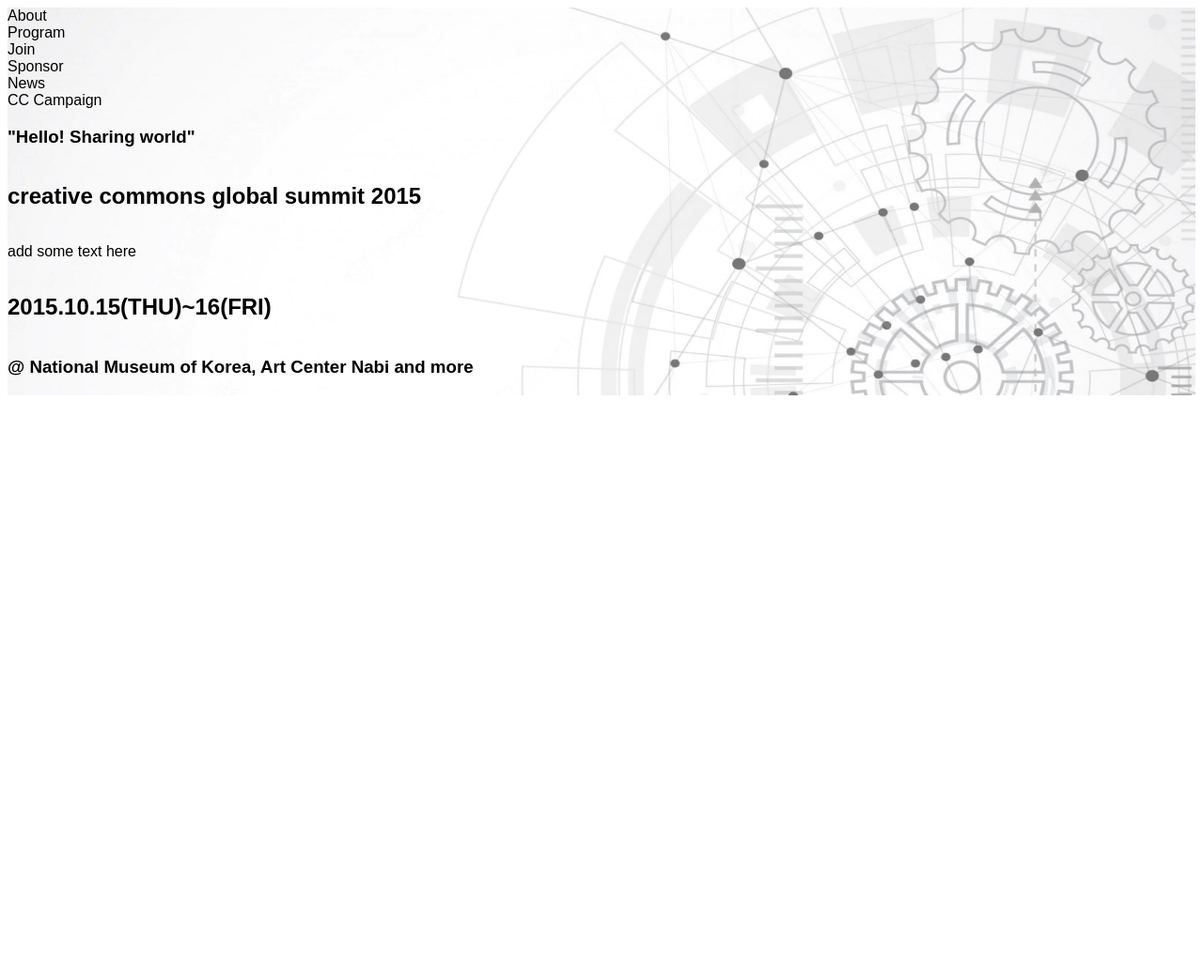
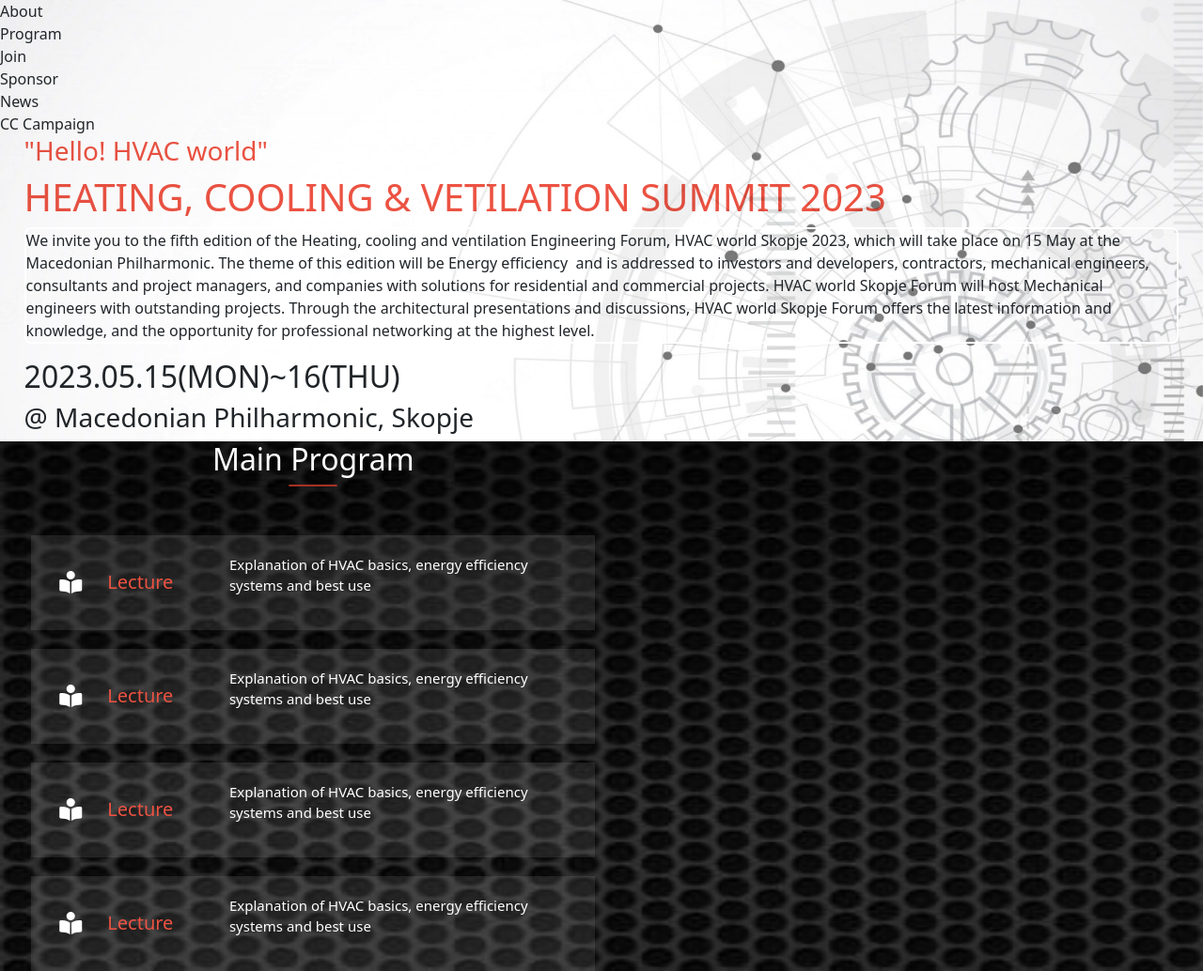
Before and after one commit to MarkoKermi/Capstone-project---Conference-page, a website: page index.html in a window 1280 px wide. Shown: the whole page at 94% size. Before the commit the page ends 800 px from the top, so only its background shows below. Drawn offline with nearby package versions, Linux system fonts and the light colour scheme; a web font is replaced by a local one.

Commit message:
First and second page HTML & CSS 60% done

```diff
--- a/index.html
+++ b/index.html
@@ -4,15 +4,39 @@
     <meta charset="UTF-8" />
     <meta http-equiv="X-UA-Compatible" content="IE=edge" />
     <meta name="viewport" content="width=device-width, initial-scale=1.0" />
-    <title></title>
+    <title>Capston project Portfolio</title>
+    <script
+      src="https://kit.fontawesome.com/be8db3d534.js"
+      crossorigin="anonymous"
+    ></script>
     <link rel="stylesheet" href="style.css" />
-  </head>
     <link
-    href="https://fonts.googleapis.com/css?family=Cocogoose"
+      href="https://cdn.jsdelivr.net/npm/bootstrap@5.3.0-alpha1/dist/css/bootstrap.min.css"
+      rel="stylesheet"
+      integrity="sha384-GLhlTQ8iRABdZLl6O3oVMWSktQOp6b7In1Zl3/Jr59b6EGGoI1aFkw7cmDA6j6gD"
+      crossorigin="anonymous"
+    />
+    <link
+      rel="stylesheet"
+      href="https://cdnjs.cloudflare.com/ajax/libs/font-awesome/4.7.0/css/font-awesome.min.css"
+    />
+    <script
+      src="https://cdn.jsdelivr.net/npm/bootstrap@5.3.0-alpha1/dist/js/bootstrap.bundle.min.js"
+      integrity="sha384-w76AqPfDkMBDXo30jS1Sgez6pr3x5MlQ1ZAGC+nuZB+EYdgRZgiwxhTBTkF7CXvN"
+      crossorigin="anonymous"
+    ></script>
+    <link rel="preconnect" href="https://fonts.googleapis.com" />
+    <link rel="preconnect" href="https://fonts.gstatic.com" crossorigin />
+    <link
+      href="https://fonts.googleapis.com/css2?family=Lato&display=swap"
       rel="stylesheet"
     />
-</html>
+    <style>
+      @import url("https://fonts.googleapis.com/css2?family=Lato&display=swap");
+    </style>
+  </head>
 
+  <!-- First page -->
   <body>
     <main>
       <header>
@@ -26,14 +50,70 @@
             <div>News</div>
             <div>CC Campaign</div>
           </div>
-        <h3 class="main_title">"Hello! Sharing world"</h3>
-        <h1 class="main_title">creative commons global summit 2015</h1>
-        <p>add some text here</p>
-        <h2 class="conference_date">2015.10.15(THU)~16(FRI)</h2>
-        <h3 class="conference_place">
-          @ National Museum of Korea, Art Center Nabi and more
-        </h3>
+          <h3 class="main_title">"Hello! HVAC world"</h3>
+          <h1 class="main_title">heating, cooling & vetilation summit 2023</h1>
+          <p>
+            We invite you to the fifth edition of the Heating, cooling and
+            ventilation Engineering Forum, HVAC world Skopje 2023, which will
+            take place on 15 May at the Macedonian Philharmonic. The theme of
+            this edition will be Energy efficiency  and is addressed to
+            investors and developers, contractors, mechanical engineers,
+            consultants and project managers, and companies with solutions for
+            residential and commercial projects. HVAC world Skopje Forum will
+            host Mechanical engineers with outstanding projects. Through the
+            architectural presentations and discussions, HVAC world Skopje Forum
+            offers the latest information and knowledge, and the opportunity for
+            professional networking at the highest level.
+          </p>
+          <h2 class="conference_date">2023.05.15(MON)~16(THU)</h2>
+          <h3 class="conference_place">@ Macedonian Philharmonic, Skopje</h3>
+        </section>
+
+        <!-- Program information -->
+
+        <section class="program_wraper">
+          <h2 class="program_wraper_title">Main Program</h2>
+          <div class="red_line"></div>
+          <div class="background_img">
+            <i style="font-size: 24px; color: white" class="fas">&#xf5da;</i>
+            <div class="card_title">Lecture</div>
+            <p class="card_info">
+              Explanation of HVAC basics, energy efficiency systems and best use
+            </p>
+          </div>
+
+          <!-- <section class="program_wraper"> -->
+          <!-- <h2 class="program_wraper_title">Main Program</h2> -->
+          <!-- <div class="red_line"></div> -->
+          <div class="background_img">
+            <i style="font-size: 24px; color: white" class="fas">&#xf5da;</i>
+            <div class="card_title">Lecture</div>
+            <p class="card_info">
+              Explanation of HVAC basics, energy efficiency systems and best use
+            </p>
+          </div>
+
+          <!-- <section class="program_wraper"> -->
+          <div class="background_img">
+            <i style="font-size: 24px; color: white" class="fas">&#xf5da;</i>
+            <div class="card_title">Lecture</div>
+            <p class="card_info">
+              Explanation of HVAC basics, energy efficiency systems and best use
+            </p>
+          </div>
+
+          <!-- <section class="program_wraper"> -->
+          <!-- <h2 class="program_wraper_title">Mai Program</h2> -->
+          <!-- <div class="red_line"></div> -->
+          <div class="background_img">
+            <i style="font-size: 24px; color: white" class="fas">&#xf5da;</i>
+            <div class="card_title">Lecture</div>
+            <p class="card_info">
+              Explanation of HVAC basics, energy efficiency systems and best use
+            </p>
+          </div>
         </section>
       </header>
     </main>
   </body>
+</html>
--- a/style.css
+++ b/style.css
@@ -2,6 +2,10 @@
   --black: #272a31;
   --orange: #ec5242;
   --grey: #d3d3d3;
+  --white: #fff;
+  --medium-grey: #f6f7f8;
+  --red: #a83023;
+  --cards_color: #d3d3d31e;
 }
 
 body {
@@ -16,3 +20,86 @@
   background-size: 100vw 100vh;
   background-repeat: no-repeat;
 }
+
+.main_title {
+  color: var(--orange);
+  margin-left: 2%;
+  margin-right: 2%;
+}
+
+h1 {
+  text-transform: uppercase;
+  mix-blend-mode: multiply;
+}
+
+h3 {
+  mix-blend-mode: multiply;
+}
+
+.main_container > p {
+  border: 2px solid var(--white);
+  background-color: var(--medium-gray);
+  border-radius: 7px;
+  margin-left: 2%;
+  margin-right: 2%;
+}
+
+.conference_date {
+  margin-left: 2%;
+  margin-right: 2%;
+}
+.conference_place {
+  margin-left: 2%;
+  margin-right: 2%;
+}
+
+i {
+  color: var(--black);
+}
+
+.program_wraper {
+  display: grid;
+  flex-direction: column;
+  justify-content: space-between;
+  justify-items: center;
+  background-image: url(Images/card_background_img.jpeg);
+  background-size: 100vw 100vh;
+}
+
+.program_wraper > h2 {
+  color: var(--white);
+}
+
+.card_info {
+  padding-left: 5%;
+}
+
+.red_line {
+  display: inline-block;
+  border: 1px solid var(--red);
+  background-color: var(--red);
+  width: 52px;
+  border-radius: 2px;
+  margin-bottom: 2rem;
+}
+
+.background_img {
+  width: 90%;
+  margin: 20px;
+  padding: 20px 30px;
+  display: flex;
+  justify-items: flex-start;
+  align-items: center;
+  color: var(--white);
+  background-color: var(--cards_color);
+  font-size: 15px;
+  margin-bottom: 0;
+}
+
+.card_title {
+  color: var(--orange);
+  font-size: 20px;
+  font-weight: 500;
+  width: 30%;
+  padding-left: 5%;
+}
```
Also changed, not shown: Images/card_background_img.jpeg (added). Lines whose indentation alone changed are shown as unchanged.
